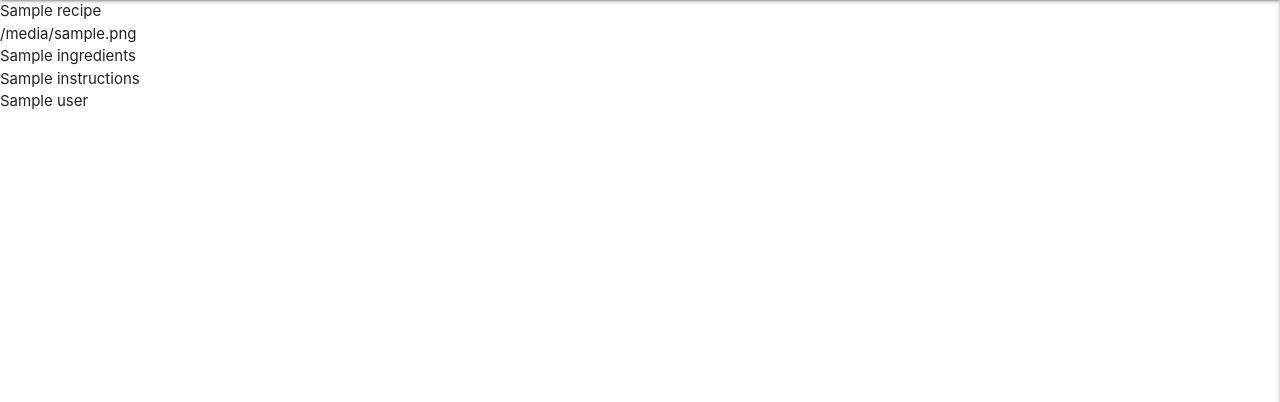
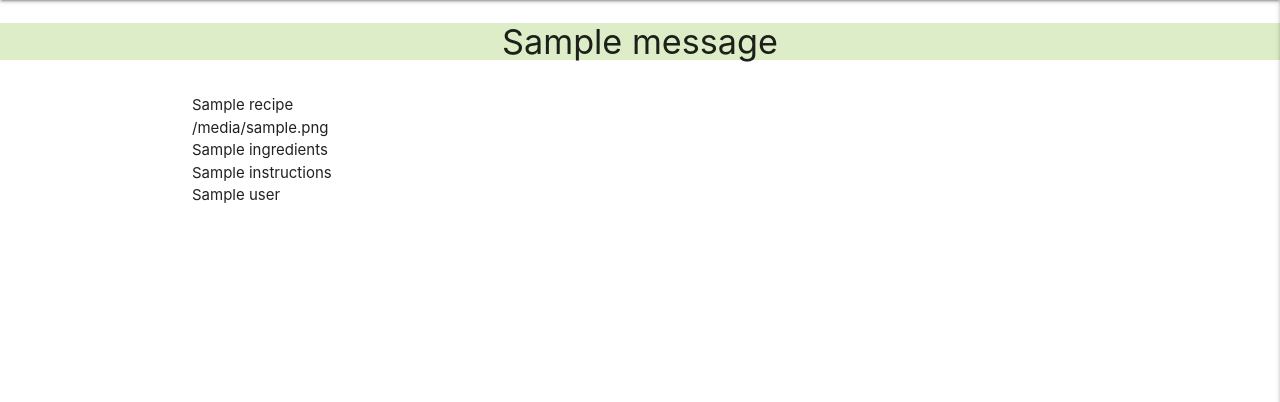
Before and after one commit to anee127/Milestone-Project-3, a Flask app: page / in a window 1280 px wide. Shown: the part 64-466 px from the top of the page. Run offline with Flask 2, Linux system fonts and the light colour scheme; one stand-in notice (Sample message) is shown; a database or web service that is not in the repository returns one stand-in record (values such as "Sample title"); some libraries are stand-ins or nearby versions.

Commit message:
input flash message section in base.html

```diff
--- a/templates/base.html
+++ b/templates/base.html
@@ -42,8 +42,23 @@
           </ul>
     </header>
 
+    <section>
+      <!-- flash messages -->
+      {% with messages = get_flashed_messages() %}
+          {% if messages %}
+              {% for message in messages %}
+                  <div class="row flashes">
+                      <h4 class="light-green lighten-4 center-align">{{ message }}</h4>
+                  </div>
+              {% endfor %}
+          {% endif %}
+      {% endwith %}
+  </section>
+
+  <main class="container">
     {% block content %}
     {% endblock %}
+</main>
 
     <script src="https://code.jquery.com/jquery-3.6.0.min.js"
         integrity="sha256-/xUj+3OJU5yExlq6GSYGSHk7tPXikynS7ogEvDej/m4=" crossorigin="anonymous"></script>
```
